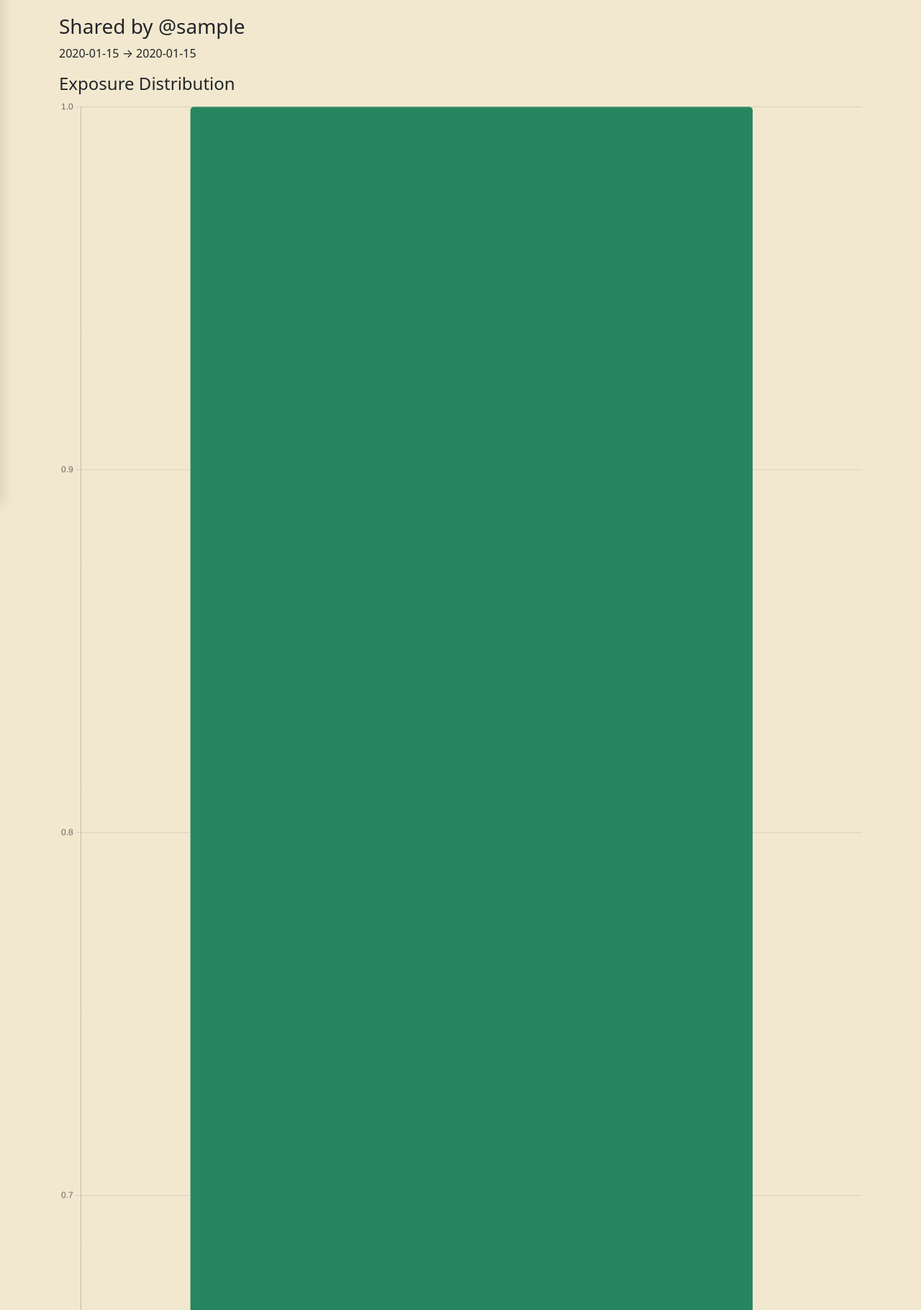
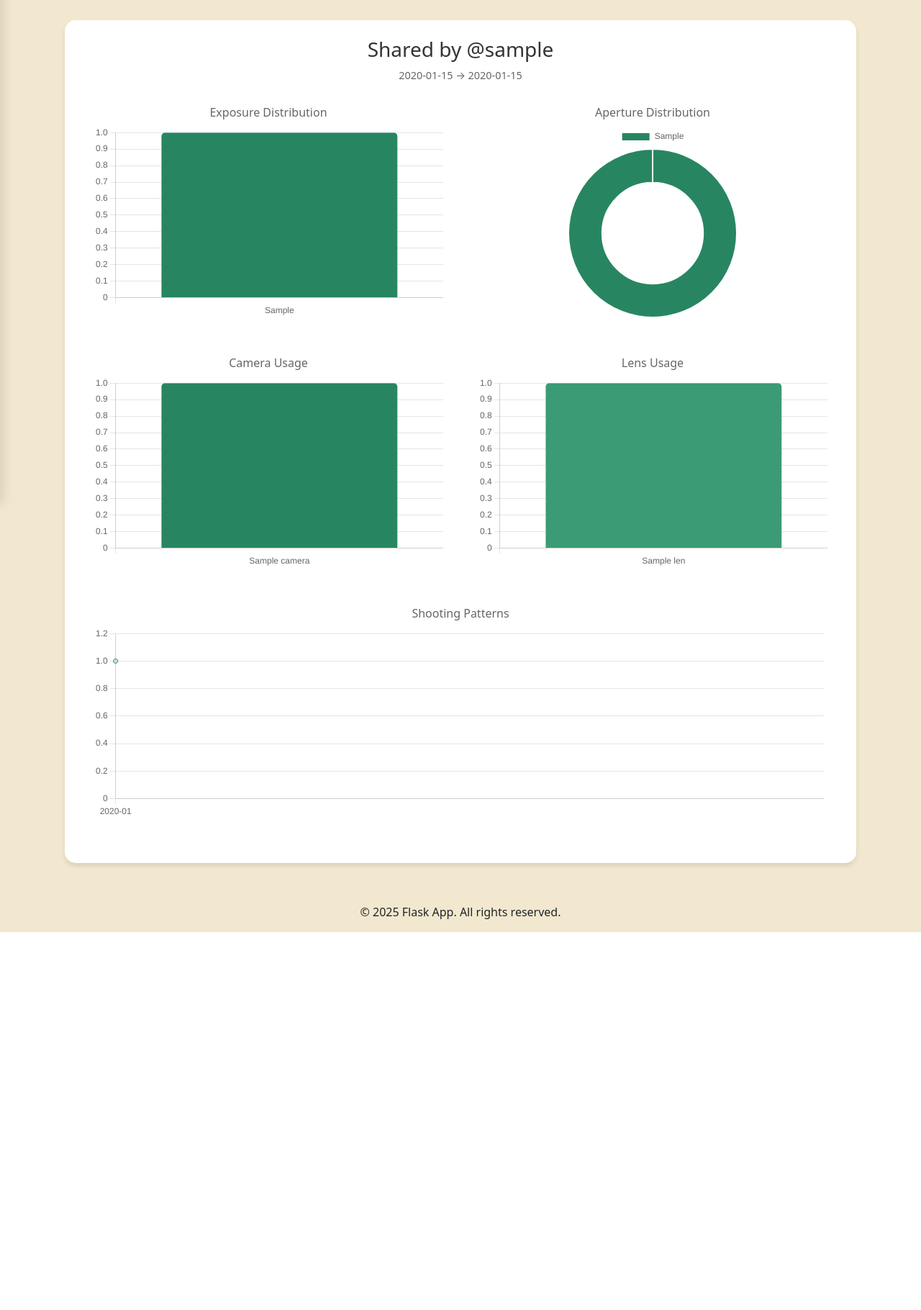
Before and after one commit to zhanzhan-lee/FilmTrack, a Flask app: page /view_stats in a window 1280 px wide. Shown: the part 100-1920 px from the top of the page at 72% size. After the commit the page ends 1395 px from the top, so only its background shows below. Run offline with Flask 3, Linux system fonts and the light colour scheme; a user stored in the database is signed in; tables that the repository leaves empty hold one stand-in row (values such as "Sample post").

Commit message:
Added styles for grid of shared stats

```diff
--- a/app/static/css/view-stats.css
+++ b/app/static/css/view-stats.css
@@ -4,10 +4,11 @@ body {
 
 .user-stats-grid {
     display: grid;
-    grid-template-columns: repeat(2, 1fr); /* 2 columns */
-    gap: 2rem; /* Space between tiles */
+    grid-template-columns: repeat(auto-fit, minmax(300px, 1fr));
+    gap: 2rem;
     margin: 30px auto;
-    max-width: 900px; /* Center the grid */
+    max-width: 1200px;
+    padding: 20px;
 }
 
 .user-stats-tile {
@@ -16,22 +17,23 @@ body {
     align-items: center;
     justify-content: center;
     background-color: #fff;
+    border-radius: 15px;
+    box-shadow: 0 4px 8px rgba(0, 0, 0, 0.1);
     padding: 20px;
-    border-radius: 15px;
-    box-shadow: 0 4px 8px 0 rgba(0, 0, 0, 0.2), 0 6px 20px 0 rgba(0, 0, 0, 0.19);
+    text-align: center;
     transition: transform 0.3s ease, box-shadow 0.3s ease;
 }
 
 .user-stats-tile:hover {
-    transform: scale(1.05); /* Slightly enlarge on hover */
-    box-shadow: 0 6px 12px 0 rgba(0, 0, 0, 0.3), 0 8px 24px 0 rgba(0, 0, 0, 0.25);
+    transform: scale(1.05);
+    box-shadow: 0 6px 12px rgba(0, 0, 0, 0.2);
 }
 
 .user-stats-title {
+    font-size: 1.2rem;
     font-weight: bold;
-    color: #2c2c2c;
     margin-bottom: 1rem;
-    font-size: 1.2rem;
+    color: #333;
 }
 
 .user-stats-image {
@@ -40,3 +42,87 @@ body {
     border-radius: 15px;
     object-fit: cover;
 }
+
+.shared-stats-grid {
+    display: grid;
+    grid-template-columns: repeat(auto-fit, minmax(600px, 1fr));
+    gap: 2rem;
+    padding: 1rem;
+    max-width: 1800px;
+    margin: 0 auto;
+    overflow: hidden;
+}
+
+.shared-stats-tile {
+    background: white;
+    border-radius: 15px;
+    padding: 1.5rem;
+    box-shadow: 0 4px 6px rgba(0, 0, 0, 0.1);
+    transition: transform 0.3s ease;
+    overflow: hidden;
+}
+
+.chart-row {
+    display: flex;
+    gap: 1rem;
+    margin: 1rem 0;
+    align-items: stretch; /* Ensure consistent heights */
+    width: 100%;
+}
+
+.chart-container {
+    flex: 1;
+    min-height: 250px;
+    height: 300px; /* Increased from 300px */
+    position: relative;
+    overflow: visible; /* Changed from hidden to show full chart */
+    margin-bottom: 2rem; /* Increased from 1rem */
+    padding: 1rem;
+}
+
+.chart-container.half {
+    flex: 0.5;
+    height: 250; /* Increased from 250px */
+    min-width: 300px;
+}
+
+.shared-stats-header {
+    margin-bottom: 1rem;
+    text-align: center;
+}
+
+.shared-stats-header h3 {
+    color: #333;
+    margin: 0;
+}
+
+h4 {
+    margin: 0 0 0.5rem 0;
+    font-size: 1rem;
+    color: #666;
+    text-align: center;
+}
+
+.shared-date {
+    color: #666;
+    font-size: 0.9rem;
+    margin: 0.5rem 0;
+}
+
+@media (max-width: 1600px) {
+    .shared-stats-grid {
+        grid-template-columns: 1fr; /* Single column on smaller screens */
+        padding: 0.5rem; /* Further reduce padding */
+    }
+}
+
+@media (max-width: 900px) {
+    .chart-container.half {
+        flex: 1; /* Full width on mobile */
+        min-width: 100%;
+    }
+
+    .chart-row {
+        flex-direction: column;
+    }
+}
```
